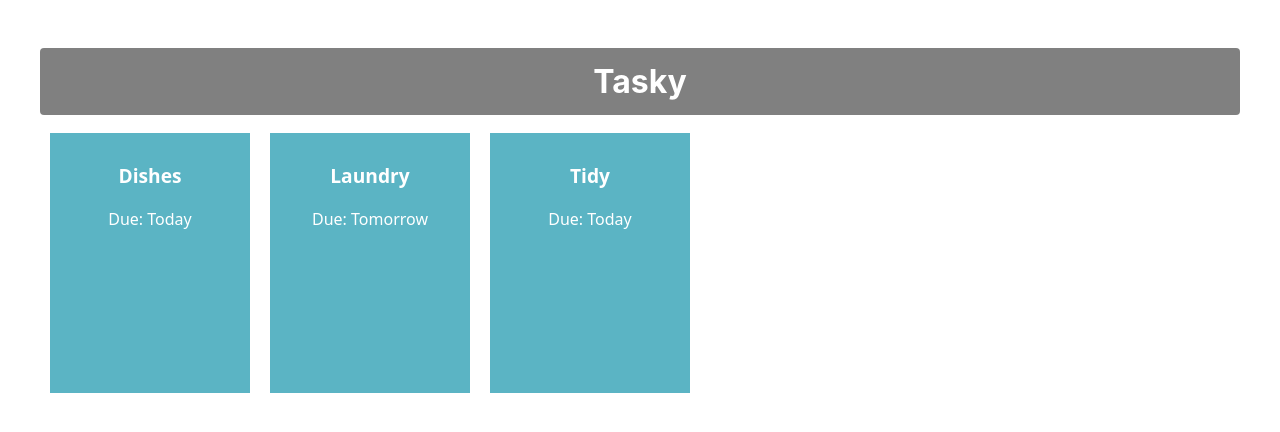
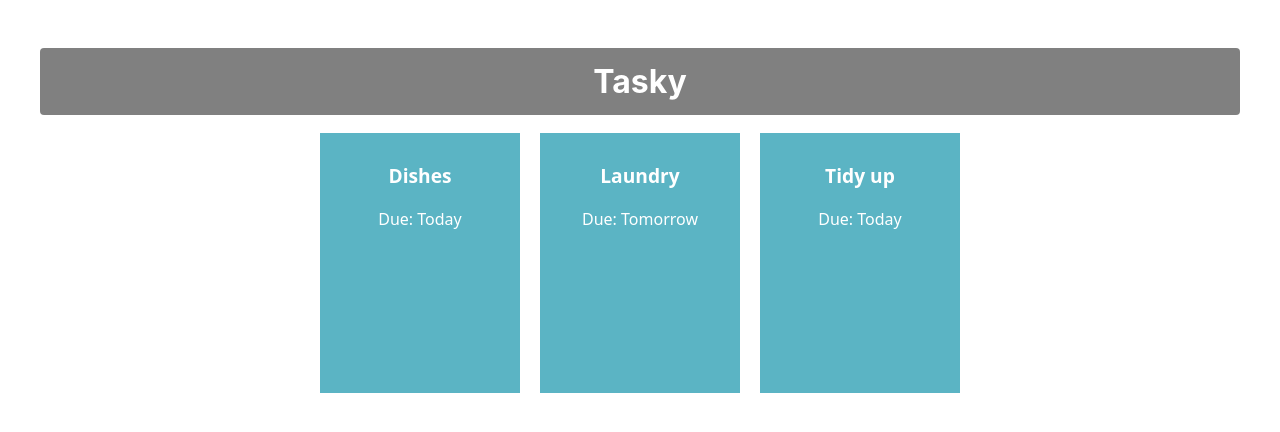
Before and after one commit to bkmashiro/wsd-dev-app, a React (Create React App) app: page / in a window 1280 px wide. Shown: the top 432 px of the page. Built offline with nearby package versions, Linux system fonts and the light colour scheme.

Commit message:
Added task state

```diff
--- a/src/App.js
+++ b/src/App.js
@@ -1,14 +1,38 @@
-import logo from './logo.svg';
-import './App.css';
-import Task from './components/task';
+import "./App.css";
+import Task from "./components/task";
+import React, { useState } from "react";
 
 function App() {
+  const [taskState, setTaskState] = useState({
+    tasks: [
+      { title: "Dishes", description: "Empty dishwasher", deadline: "Today" },
+      {
+        title: "Laundry",
+        description: "Fold clothes and put away",
+        deadline: "Tomorrow",
+      },
+      { title: "Tidy up", deadline: "Today" },
+    ],
+  });
+
   return (
-    <div className="App">
+    <div className="container">
       <h1>Tasky</h1>
-      <Task title="Dishes" deadline="Today" />
-      <Task title="Laundry" deadline="Tomorrow" />
-      <Task title="Tidy" deadline="Today" />
+      <Task
+        title={taskState.tasks[0].title}
+        deadline={taskState.tasks[0].deadline}
+        description={taskState.tasks[0].description}
+      />
+      <Task
+        title={taskState.tasks[1].title}
+        deadline={taskState.tasks[1].deadline}
+        description={taskState.tasks[1].description}
+      />
+      <Task
+        title={taskState.tasks[2].title}
+        deadline={taskState.tasks[2].deadline}
+        description={taskState.tasks[2].description}
+      />
     </div>
   );
 }
```
